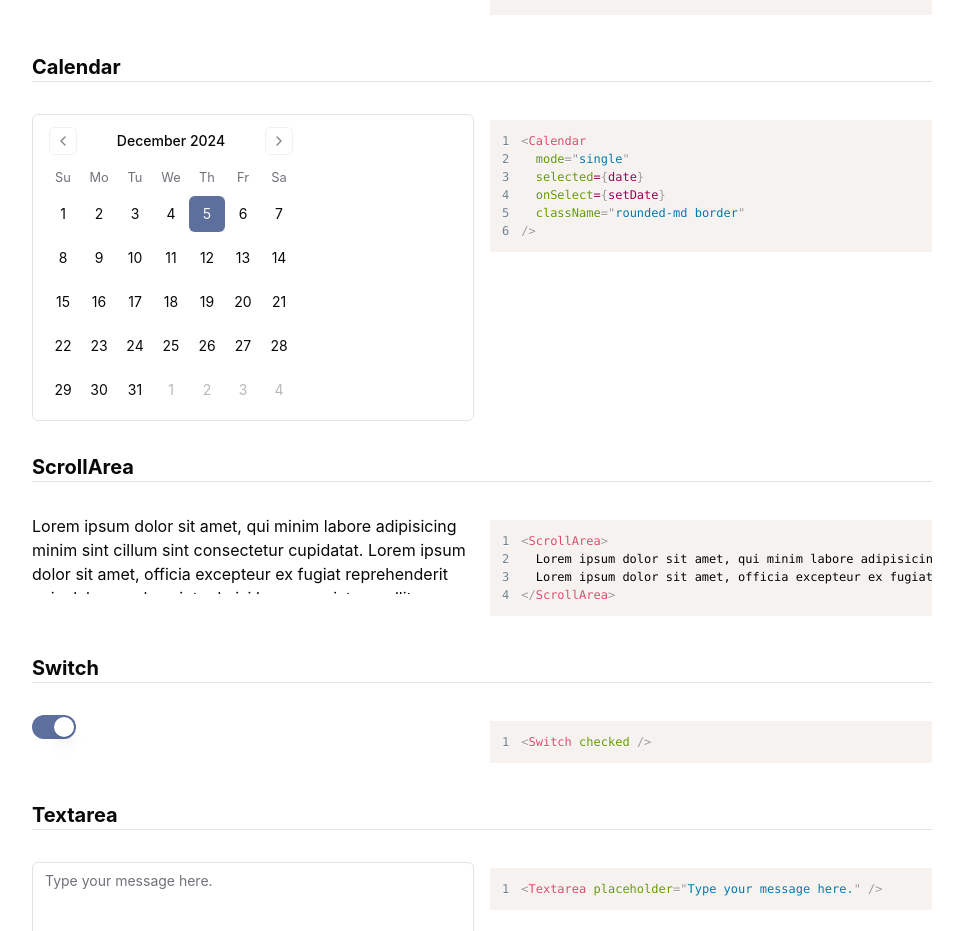
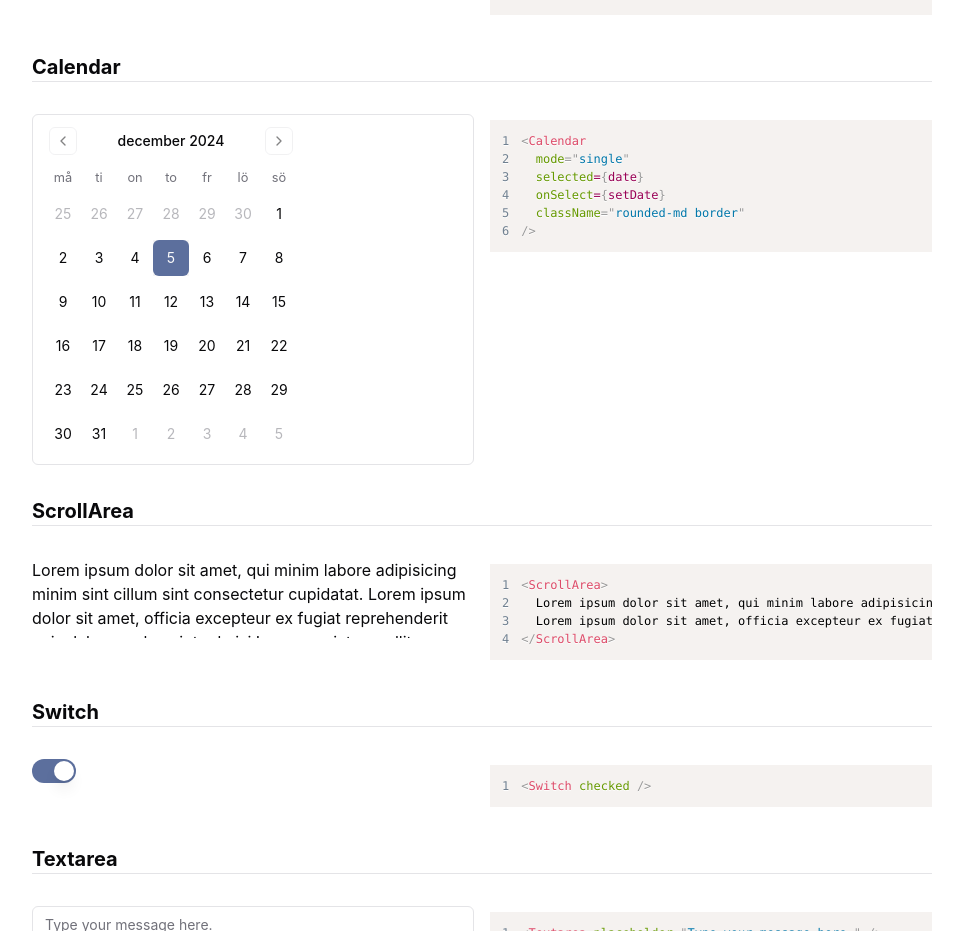
Before and after one commit to ttab/elephant-ui, a React (Vite) app: page / in a window 1280 px wide. Shown: the part 7240-8171 px from the top of the page, without its empty margins (8-971 px from the left). Built offline with nearby package versions, Linux system fonts and the light colour scheme; a web font is replaced by a local one.

Commit message:
swedish locale as default prop

```diff
--- a/src/components/ui/calendar.tsx
+++ b/src/components/ui/calendar.tsx
@@ -6,6 +6,7 @@ import { DayPicker } from 'react-day-picker'
 
 import { cn } from '@/lib/utils'
 import buttonVariants from './buttonVariants'
+import { sv } from 'date-fns/locale'
 
 export type CalendarProps = React.ComponentProps<typeof DayPicker>
 
@@ -13,11 +14,13 @@ function Calendar({
   className,
   classNames,
   showOutsideDays = true,
+  locale = sv,
   ...props
 }: CalendarProps): JSX.Element {
   return (
     <DayPicker
       showOutsideDays={showOutsideDays}
+      locale={locale}
       className={cn('p-3', className)}
       classNames={{
         months: 'flex flex-col sm:flex-row space-y-4 sm:space-x-4 sm:space-y-0',
```
